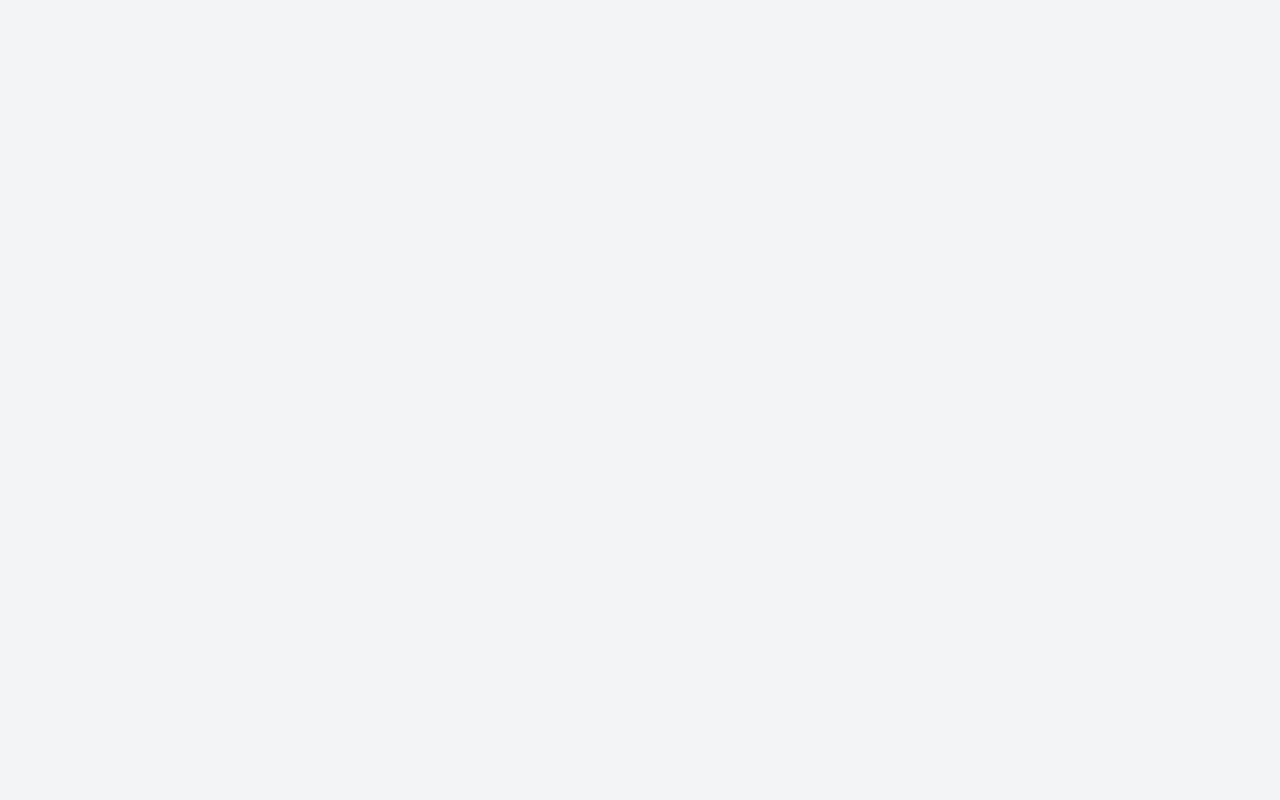
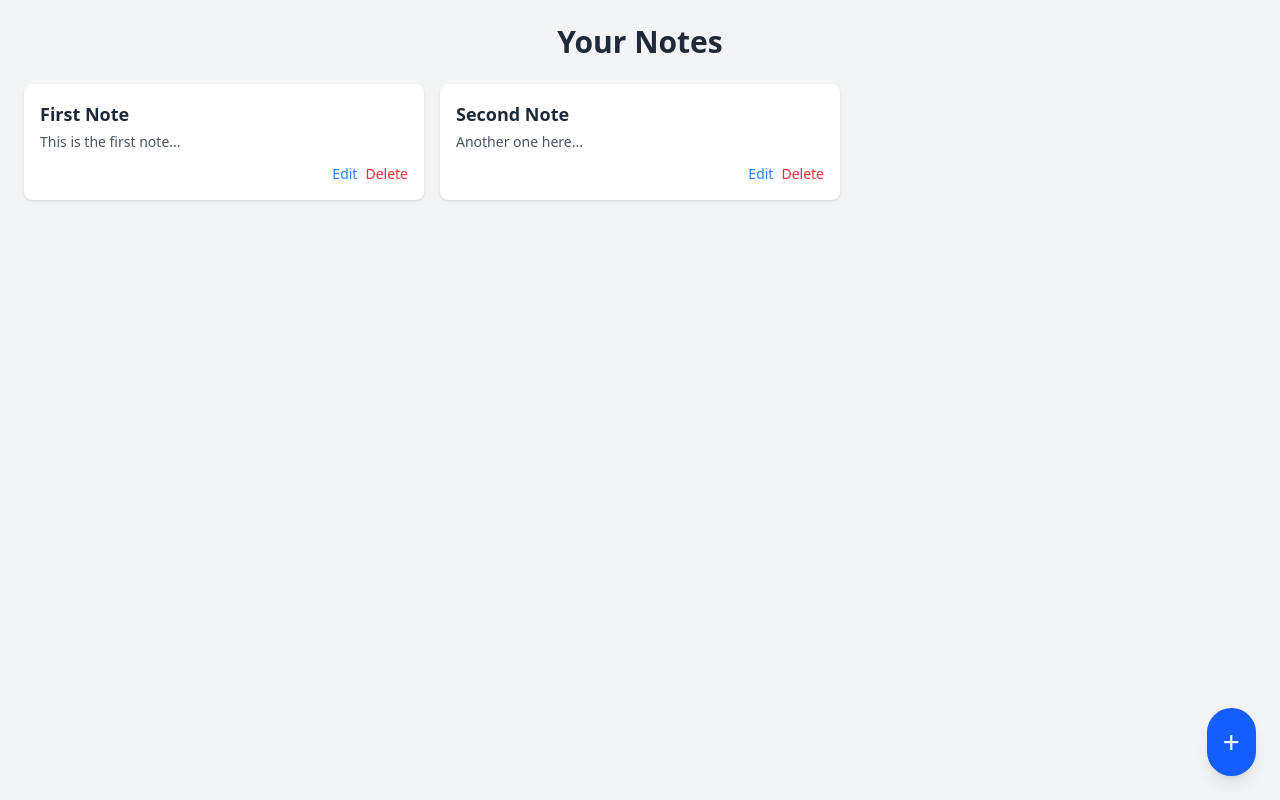
Before and after one commit to NourAlSalhi/Notes-App, a Next.js app in the folder frontend/: page / in a window 1280 px wide. Built offline with nearby package versions, Linux system fonts and the light colour scheme.

Commit message:
create design home and note

```diff
--- /dev/null
+++ b/frontend/app/note/[id]/page.tsx
@@ -0,0 +1,52 @@
+'use client';
+
+import { useParams, useRouter } from 'next/navigation';
+import { useEffect, useState } from 'react';
+
+interface Note {
+  id: number;
+  title: string;
+  content: string;
+}
+
+// Temporary mock notes list (normally you'd get from DB or localStorage)
+const mockNotes: Note[] = [
+  { id: 1, title: 'First Note', content: 'This is the full content of the first note.' },
+  { id: 2, title: 'Second Note', content: 'This is the full content of the second note.' },
+];
+
+export default function NoteDetailsPage() {
+  const { id } = useParams();
+  const router = useRouter();
+  const [note, setNote] = useState<Note | null>(null);
+
+  useEffect(() => {
+    const noteId = Number(id);
+    const foundNote = mockNotes.find((n) => n.id === noteId);
+    setNote(foundNote || null);
+  }, [id]);
+
+  if (!note) {
+    return (
+      <div className="min-h-screen flex items-center justify-center bg-gray-100">
+        <p className="text-gray-700 text-lg">Note not found</p>
+      </div>
+    );
+  }
+
+  return (
+    <div className="min-h-screen bg-gray-100 px-4 py-10">
+      <div className="max-w-2xl mx-auto bg-white p-6 rounded-lg shadow-md">
+        <h1 className="text-2xl font-bold text-gray-800 mb-4">{note.title}</h1>
+        <p className="text-gray-700 whitespace-pre-line">{note.content}</p>
+
+        <button
+          onClick={() => router.back()}
+          className="mt-6 inline-block bg-blue-600 text-white px-4 py-2 rounded-lg hover:bg-blue-700"
+        >
+          Back
+        </button>
+      </div>
+    </div>
+  );
+}
--- /dev/null
+++ b/frontend/app/note/components/NoteCard.tsx
@@ -0,0 +1,34 @@
+'use client';
+
+import { useRouter } from 'next/navigation';
+
+interface Note {
+  id: number;
+  title: string;
+  content: string;
+}
+
+export default function NoteCard({
+  note,
+  onEdit,
+  onDelete,
+}: {
+  note: Note;
+  onEdit: () => void;
+  onDelete: () => void;
+}) {
+  const router = useRouter();
+
+  return (
+    <div className="bg-white p-4 rounded-lg shadow cursor-pointer hover:shadow-md transition">
+      <div onClick={() => router.push(`/note/${note.id}`)}>
+        <h2 className="font-semibold text-lg text-gray-800">{note.title}</h2>
+        <p className="text-sm text-gray-600 mt-1 truncate">{note.content}</p>
+      </div>
+      <div className="flex justify-end gap-2 mt-3">
+        <button onClick={onEdit} className="text-blue-500 hover:underline text-sm">Edit</button>
+        <button onClick={onDelete} className="text-red-500 hover:underline text-sm">Delete</button>
+      </div>
+    </div>
+  );
+}
--- /dev/null
+++ b/frontend/app/note/components/NoteModal.tsx
@@ -0,0 +1,73 @@
+'use client';
+
+import { useState, useEffect } from 'react';
+
+interface Note {
+  id?: number;
+  title: string;
+  content: string;
+}
+
+export default function NoteModal({
+  note,
+  onClose,
+  onSave,
+}: {
+  note: Note | null;
+  onClose: () => void;
+  onSave: (note: Note) => void;
+}) {
+  const [title, setTitle] = useState('');
+  const [content, setContent] = useState('');
+
+  useEffect(() => {
+    if (note) {
+      setTitle(note.title);
+      setContent(note.content);
+    } else {
+      setTitle('');
+      setContent('');
+    }
+  }, [note]);
+
+  const handleSubmit = (e: React.FormEvent) => {
+    e.preventDefault();
+    onSave({ id: note?.id, title, content });
+  };
+
+  return (
+    <div className="fixed inset-0 bg-black bg-opacity-50 flex items-center justify-center z-50">
+      <div className="bg-white rounded-lg p-6 w-full max-w-md shadow-md">
+        <h3 className="text-lg font-bold mb-4">{note ? 'Edit Note' : 'Create Note'}</h3>
+        <form onSubmit={handleSubmit} className="space-y-4">
+          <div>
+            <label className="block text-sm font-medium mb-1">Title</label>
+            <input
+              className="w-full border border-gray-300 px-3 py-2 rounded-lg"
+              value={title}
+              onChange={(e) => setTitle(e.target.value)}
+              required
+            />
+          </div>
+          <div>
+            <label className="block text-sm font-medium mb-1">Content</label>
+            <textarea
+              className="w-full border border-gray-300 px-3 py-2 rounded-lg h-24 resize-none"
+              value={content}
+              onChange={(e) => setContent(e.target.value)}
+              required
+            />
+          </div>
+          <div className="flex justify-end gap-2">
+            <button type="button" onClick={onClose} className="px-4 py-2 border rounded-lg text-gray-600">
+              Cancel
+            </button>
+            <button type="submit" className="px-4 py-2 bg-blue-600 text-white rounded-lg">
+              {note ? 'Save Changes' : 'Create'}
+            </button>
+          </div>
+        </form>
+      </div>
+    </div>
+  );
+}
--- a/frontend/app/page.tsx
+++ b/frontend/app/page.tsx
@@ -1,8 +1,70 @@
+'use client';
 
-export default function Home() {
+import { useState } from 'react';
+import NoteCard from './note/components/NoteCard';
+import NoteModal from './note/components/NoteModal';
+
+interface Note {
+  id: number;
+  title: string;
+  content: string;
+}
+
+export default function HomePage() {
+  const [notes, setNotes] = useState<Note[]>([
+    { id: 1, title: 'First Note', content: 'This is the first note...' },
+    { id: 2, title: 'Second Note', content: 'Another one here...' },
+  ]);
+  const [selectedNote, setSelectedNote] = useState<Note | null>(null);
+  const [isModalOpen, setIsModalOpen] = useState(false);
+
+  const openModal = (note?: Note) => {
+    setSelectedNote(note || null);
+    setIsModalOpen(true);
+  };
+
+  const closeModal = () => {
+    setIsModalOpen(false);
+    setSelectedNote(null);
+  };
+
   return (
-    <div>
+    <div className="min-h-screen bg-gray-100 p-6">
+      <h1 className="text-3xl font-bold text-center text-gray-800 mb-6">Your Notes</h1>
 
+      <div className="grid grid-cols-1 sm:grid-cols-2 lg:grid-cols-3 gap-4">
+        {notes.map((note) => (
+          <NoteCard
+            key={note.id}
+            note={note}
+            onEdit={() => openModal(note)}
+            onDelete={() => setNotes(notes.filter(n => n.id !== note.id))}
+          />
+        ))}
+      </div>
+
+      <button
+        onClick={() => openModal()}
+        className="fixed bottom-6 right-6 bg-blue-600 hover:bg-blue-700 text-white text-3xl rounded-full p-4 shadow-lg"
+        aria-label="Add Note"
+      >
+        +
+      </button>
+
+      {isModalOpen && (
+        <NoteModal
+          note={selectedNote}
+          onClose={closeModal}
+          onSave={(newNote) => {
+            if (selectedNote) {
+              setNotes(notes.map(n => n.id === selectedNote.id ? newNote : n));
+            } else {
+              setNotes([...notes, { ...newNote, id: Date.now() }]);
+            }
+            closeModal();
+          }}
+        />
+      )}
     </div>
   );
 }
```
